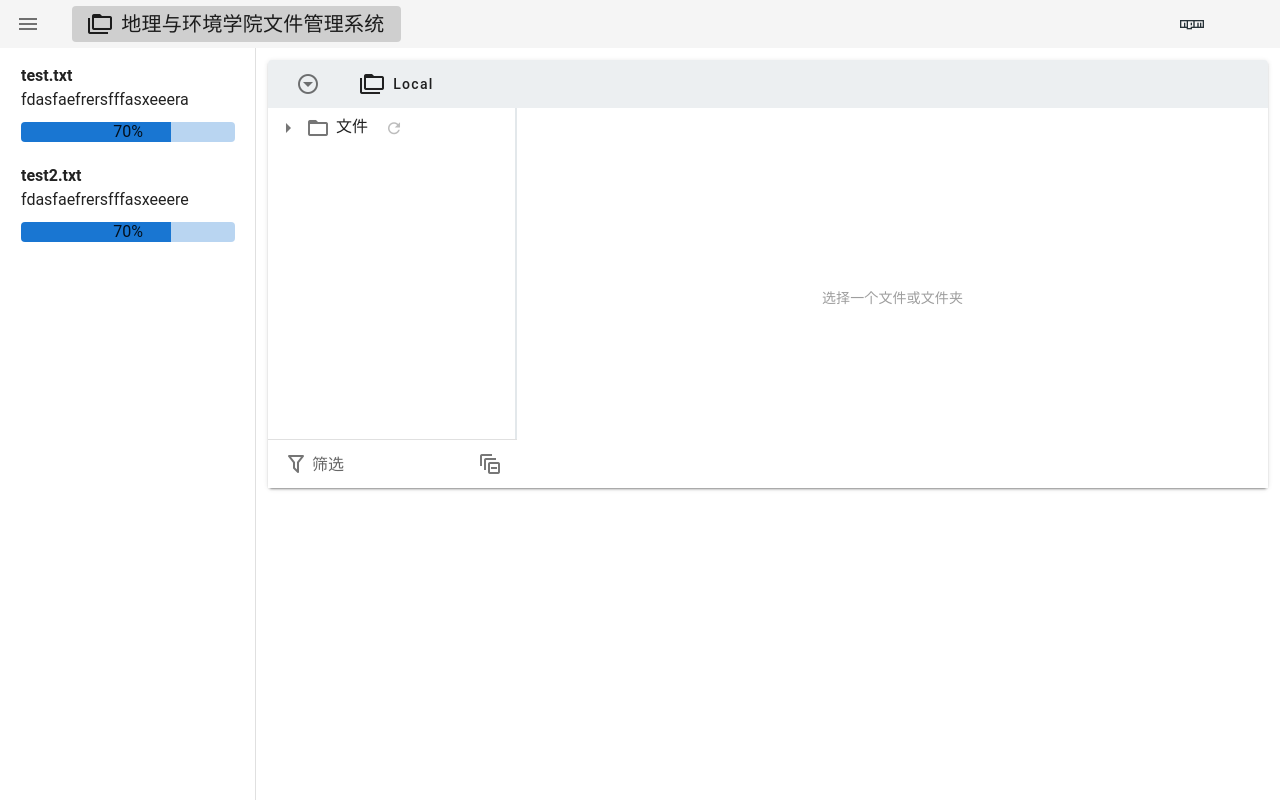
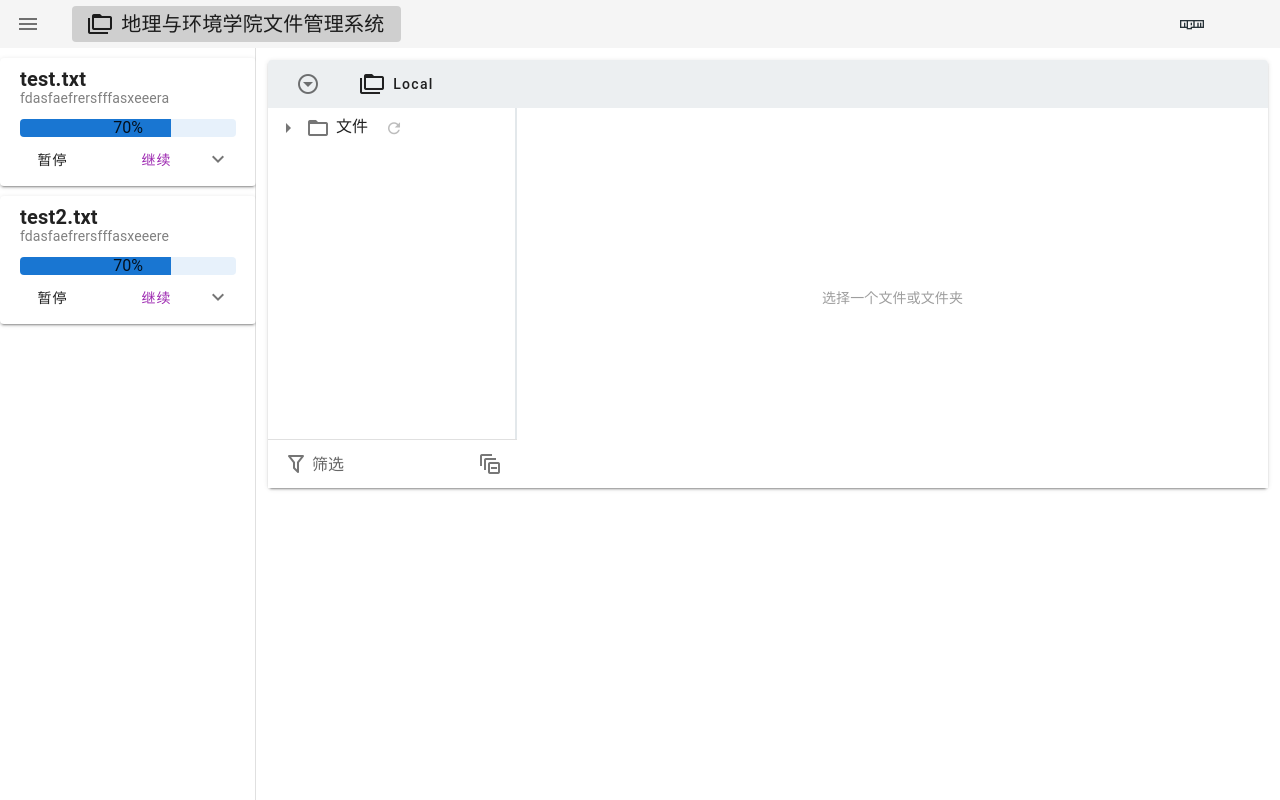
Before and after one commit to TieString/VueFile, a Vue app: page / in a window 1280 px wide. Built offline with nearby package versions, Linux system fonts and the light colour scheme; a small style sheet from the web is missing.

Commit message:
【断点续传】左侧栏导航栏改为任务进度栏

```diff
--- a/src/components/FileBrowser.vue
+++ b/src/components/FileBrowser.vue
@@ -28,7 +28,7 @@
 
 <script>
 import axios from 'axios'
-
+import Vue from 'vue'
 import Toolbar from './Toolbar.vue'
 import Tree from './Tree.vue'
 import List from './List.vue'
@@ -201,6 +201,7 @@ export default {
         /* 断点续传 */
         openIndexedDB('multipartyUpload').then(async (database) => {
             let files = await getAllDataByStore(database, 'multipartyUpload')
+            Vue.prototype.$filesUploading = files
             for (let file of files) {
                 let url = endpoints.multipartyUpload.url
                     .replace(new RegExp('{storage}', 'g'), 'local')
--- a/src/components/Navbar.vue
+++ b/src/components/Navbar.vue
@@ -6,7 +6,7 @@
             <v-toolbar-title>
                 <v-btn text to="/">
                     <v-icon class="mr-2">mdi-folder-multiple-outline</v-icon>
-                    <span class="title">地理与环境学院文件管理系统</span>
+                    <span class="title" @click="showmsg">地理与环境学院文件管理系统</span>
                 </v-btn>
             </v-toolbar-title>
             <div class="flex-grow-1"></div>
@@ -20,17 +20,17 @@
             </div>
         </v-app-bar>
         <v-navigation-drawer v-model="drawer" fixed app :clipped="$vuetify.breakpoint.lgAndUp">
-            <Progress v-for="file of filesUploading" :key="file.fileHash" :fileInfo='file'>
-            </Progress>
+            <TaskProgress v-for="file of filesUploading" :key="file.fileHash" :fileInfo='file'>
+            </TaskProgress>
         </v-navigation-drawer>
     </div>
 </template>
 
 <script>
-import Progress from '../components/Progress.vue'
+import TaskProgress from './TaskProgress.vue'
 export default {
     components: {
-        Progress
+        TaskProgress
     },
     data: () => ({
         drawer: null,
@@ -38,15 +38,22 @@ export default {
             {
                 filename: 'test.txt',
                 hash: 'fdasfaefrersfffasxeeera',
-                progress: 70
+                progress: 70,
+                chunksCount: 15
             },
             {
                 filename: 'test2.txt',
                 hash: 'fdasfaefrersfffasxeeere',
-                progress: 70
+                progress: 70,
+                chunksCount: 5
             }
         ]
-    })
+    }),
+    methods: {
+        showmsg() {
+            console.log(this.$filesUploading)
+        }
+    }
 }
 </script>
 
--- a/src/components/Progress.vue
+++ /dev/null
@@ -1,35 +0,0 @@
-<template>
-    <v-list class="outer-container">
-        <div class="fileInfo">
-            <span class="fileName"><strong>{{ fileInfo.filename }}</strong></span>
-            <span class="fileHash">{{ fileInfo.hash }} </span>
-        </div>
-        <div class="fileProgress">
-            <v-progress-linear v-model="fileInfo.progress" height="20" rounded>
-                {{ Math.ceil(fileInfo.progress) }}%
-            </v-progress-linear>
-        </div>
-    </v-list>
-</template>
-<script>
-export default {
-    props: {
-        fileInfo: { type: Object, default: null }
-    }
-}
-</script>
-<style lang="scss" scoped>
-.outer-container {
-    border: 1px solid rgb(218, 218, 218);
-    padding: 5px 20px;
-    margin-top: 10px;
-
-    .fileInfo{
-        margin-bottom: 10px;
-
-        .fileName{
-            display: block;
-        }
-    }
-}
-</style>
--- /dev/null
+++ b/src/components/TaskProgress.vue
@@ -0,0 +1,69 @@
+<template>
+    <v-card class="mx-auto outer-container" max-width="344">
+        <div class="fileInfo">
+            <v-card-title class="pa-0">
+                <span class="fileName"><strong>{{ fileInfo.filename }}</strong></span>
+            </v-card-title>
+
+            <v-card-subtitle class="pa-0 pt-2">
+                <span class="fileHash"> {{ fileInfo.hash }} </span>
+            </v-card-subtitle>
+        </div>
+
+        <div class="fileProgress">
+            <v-progress-linear v-model="fileInfo.progress" height="18" background-opacity=0.1 rounded>
+                {{ Math.ceil(fileInfo.progress) }}%
+            </v-progress-linear>
+        </div>
+        <v-card-actions class="pa-0 pt-1 pb-1">
+            <v-btn text>暂停</v-btn>
+
+            <v-btn color="purple" text class="ml-10">继续</v-btn>
+
+            <v-spacer></v-spacer>
+
+            <v-btn icon @click="showMore = !showMore">
+                <v-icon>{{ showMore ? 'mdi-chevron-up' : 'mdi-chevron-down' }}</v-icon>
+            </v-btn>
+        </v-card-actions>
+
+        <v-expand-transition>
+            <div v-show="showMore" style="max-height: 255px; overflow: hidden;">
+                <v-progress-linear v-for="index of fileInfo.chunksCount" :key="index" v-model="fileInfo.progress"
+                    background-opacity=0.1 height="18" rounded class="mb-2">
+                    {{ Math.ceil(fileInfo.progress) }}%
+                </v-progress-linear>
+            </div>
+        </v-expand-transition>
+    </v-card>
+</template>
+<script>
+export default {
+    props: {
+        fileInfo: { type: Object, default: null }
+    },
+    data() {
+        return {
+            showMore: false
+        }
+    }
+}
+</script>
+<style lang="scss" scoped>
+.outer-container {
+    padding: 5px 20px;
+    margin-top: 10px;
+
+    .fileInfo {
+        margin-bottom: 10px;
+
+        .fileName {
+            display: block;
+        }
+
+        .fileHash {
+            color: gray;
+        }
+    }
+}
+</style>
```
Also changed, not shown: server.js (deleted, +0 -7 lines).
